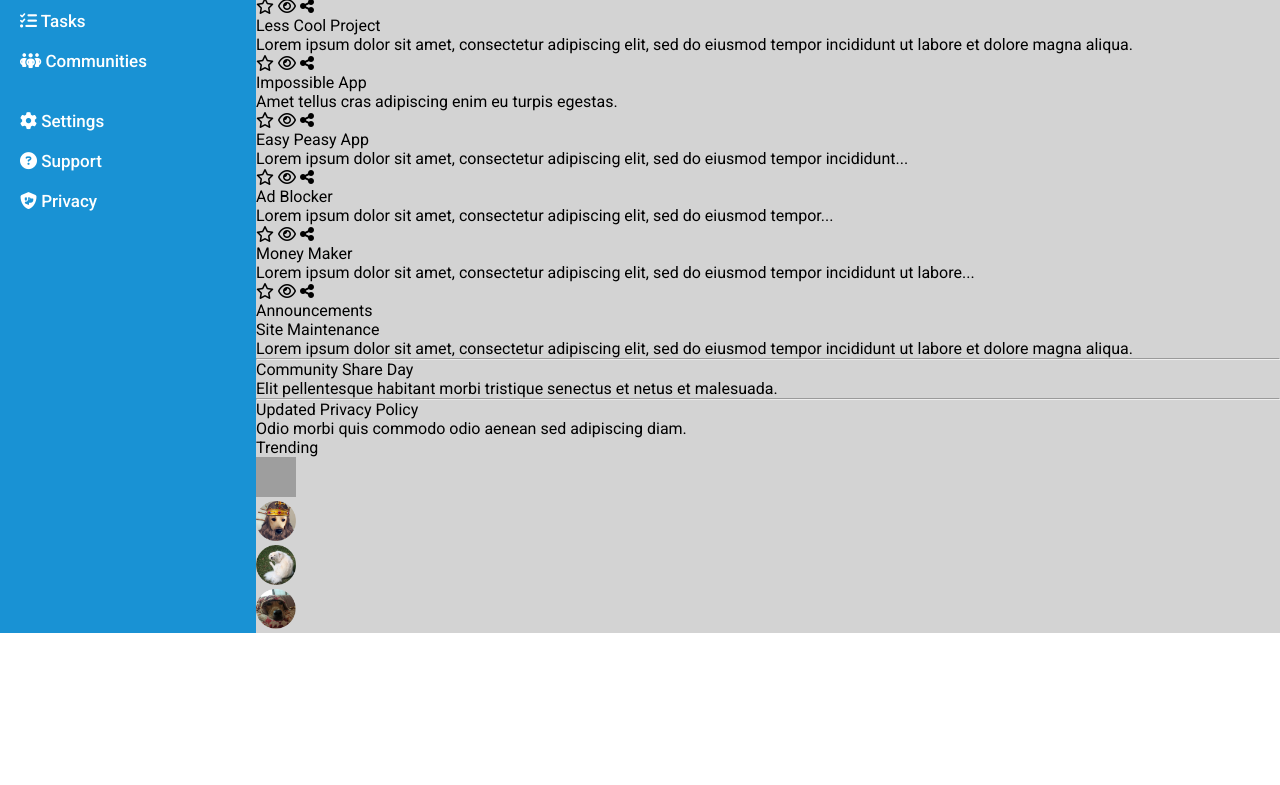
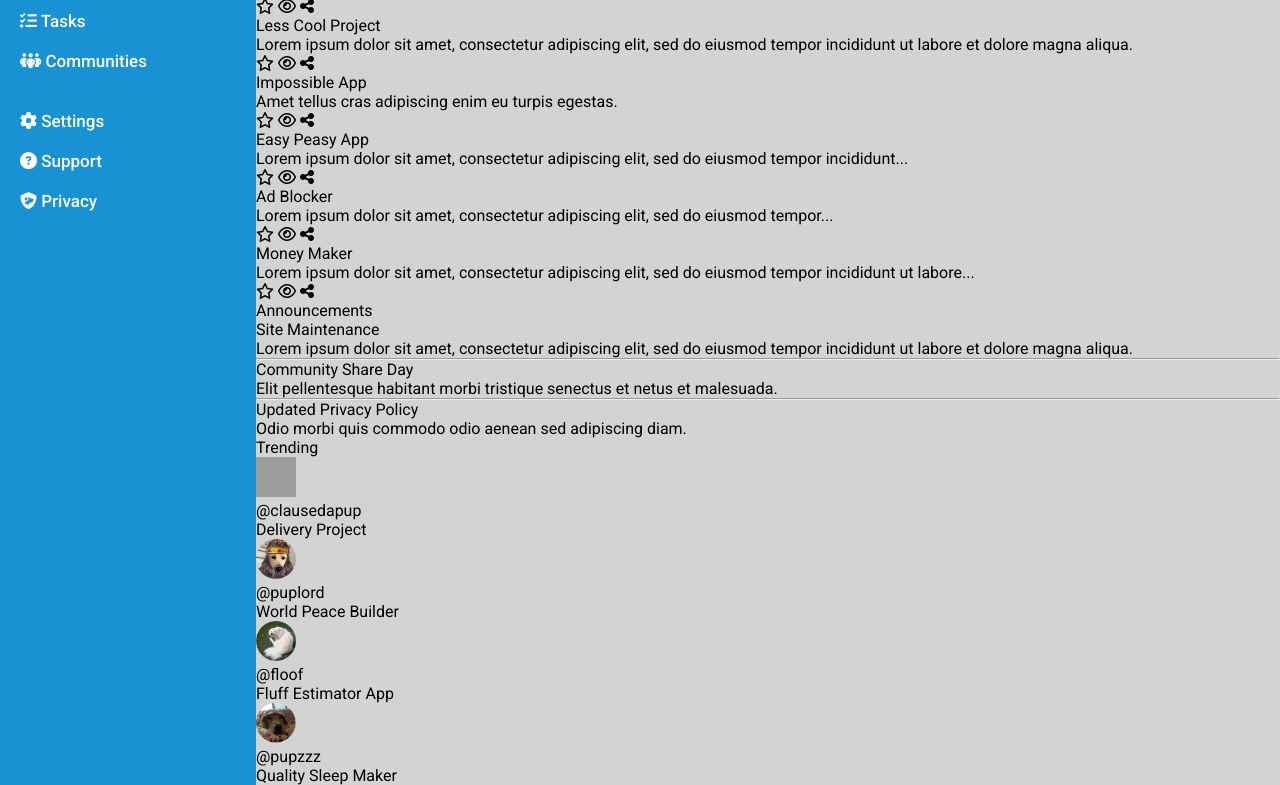
Before and after one commit to Nic-Horton/admin-dashboard, a plain HTML site: page index.html in a window 1280 px wide. Shown: the part 243-1028 px from the top of the page. Before the commit the page ends 876 px from the top, so only its background shows below. Drawn offline with Linux system fonts and the light colour scheme; grey boxes are pictures that could not be loaded.

Commit message:
Update HTML content

```diff
--- a/index.html
+++ b/index.html
@@ -208,32 +208,32 @@
 						<div class="trending-profile">
 							<div><img src="images/pup2.png" alt="Santa Pup" /></div>
 							<div class="trending-user">
-								<div class="username"></div>
-								<div class="project-trending"></div>
+								<div class="username">@clausedapup</div>
+								<div class="project-trending">Delivery Project</div>
 							</div>
 						</div>
 
 						<div class="trending-profile">
 							<div><img src="images/pup3.png" alt="Pup King" /></div>
 							<div class="trending-user">
-								<div class="username"></div>
-								<div class="project-trending"></div>
+								<div class="username">@puplord</div>
+								<div class="project-trending">World Peace Builder</div>
 							</div>
 						</div>
 
 						<div class="trending-profile">
 							<div><img src="images/pup4.png" alt="Fluffy Pup" /></div>
 							<div class="trending-user">
-								<div class="username"></div>
-								<div class="project-trending"></div>
+								<div class="username">@floof</div>
+								<div class="project-trending">Fluff Estimator App</div>
 							</div>
 						</div>
 
 						<div class="trending-profile">
 							<div><img src="images/pup5.png" alt="Sleepy Pup" /></div>
 							<div class="trending-user">
-								<div class="username"></div>
-								<div class="project-trending"></div>
+								<div class="username">@pupzzz</div>
+								<div class="project-trending">Quality Sleep Maker</div>
 							</div>
 						</div>
 					</div>
```
